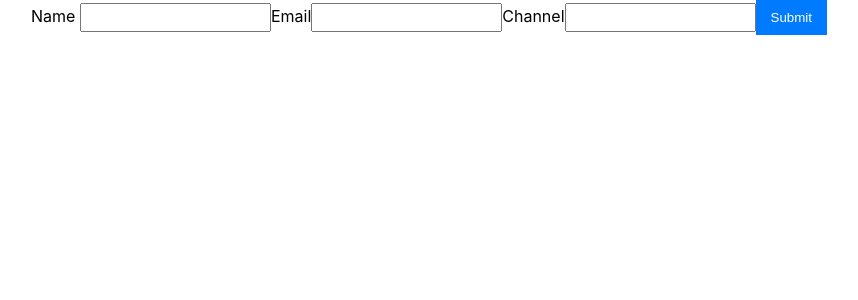
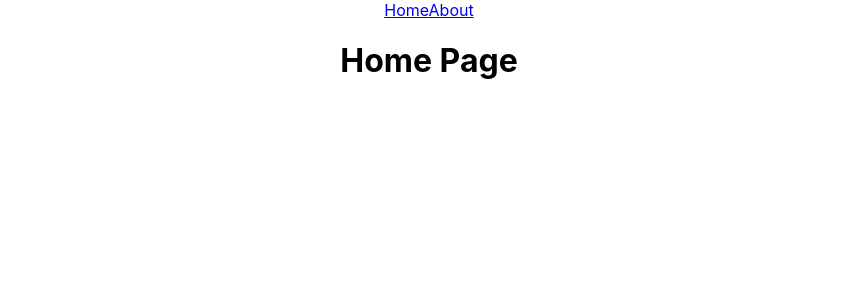
Before and after one commit to chandiosamad07/ead, a React (Create React App) app: page / in a window 1280 px wide. Shown: the top 300 px of the page, without its empty margins (211-1069 px from the left). Built offline with nearby package versions, Linux system fonts and the light colour scheme.

Commit message:
Ract ROuting

```diff
--- a/package.json
+++ b/package.json
@@ -10,6 +10,7 @@
     "formik": "^2.2.9",
     "react": "^18.2.0",
     "react-dom": "^18.2.0",
+    "react-router-dom": "^6.11.2",
     "react-scripts": "5.0.1",
     "web-vitals": "^2.1.4"
   },
--- a/src/App.js
+++ b/src/App.js
@@ -24,11 +24,20 @@ import MouseContainer from "./Hooks/MouseContainer";
 import DataFecting from "./Hooks/DataFecting";
 import YoutubeForm from "./Forms/YoutubeForm";
 import TodoList from "./TodoList";
+import Home from "./Router/Home";
+import { Routes ,Route } from 'react-router-dom';
+import About from "./Router/About";
+import NavBar from "./Router/NavBar";
 function App() {
   return (
     <div className="App">
+    <NavBar></NavBar>
+    <Routes>
+      <Route path ='/' element = {<Home />}></Route>
+      <Route path ='/about' element = {<About />}></Route>
+    </Routes>
 
-     <YoutubeForm></YoutubeForm>
+     {/* <YoutubeForm></YoutubeForm>  */}
       {/* <DataFecting /> */}
       {/* <MouseContainer></MouseContainer> */}
       {/* <HookMouse /> */}
--- /dev/null
+++ b/src/Router/About.js
@@ -0,0 +1,11 @@
+import React from 'react'
+
+function About() {
+  return (
+
+      <h2>about us</h2>
+
+  )
+}
+
+export default About
--- /dev/null
+++ b/src/Router/Home.js
@@ -0,0 +1,11 @@
+import React from 'react'
+
+function Home() {
+  return (
+    <div>
+      <h1>Home Page </h1>
+    </div>
+  )
+}
+
+export default Home
--- /dev/null
+++ b/src/Router/NavBar.js
@@ -0,0 +1,14 @@
+import React from 'react'
+import {Link} from 'react-router-dom'
+function NavBar() {
+  return (
+
+      <nav>
+        <Link to='/'>Home</Link>
+        <Link to='about'>About</Link>
+      </nav>
+
+  )
+}
+
+export default NavBar
--- a/src/index.js
+++ b/src/index.js
@@ -3,11 +3,14 @@ import ReactDOM from 'react-dom/client';
 import './index.css';
 import App from './App';
 import reportWebVitals from './reportWebVitals';
+import { BrowserRouter } from 'react-router-dom';
 
 const root = ReactDOM.createRoot(document.getElementById('root'));
 root.render(
   <React.StrictMode>
+    <BrowserRouter>
     <App />
+    </BrowserRouter>
   </React.StrictMode>
 );
 
```
Also changed, not shown: 1 other file (tests, documents, lock files or other folders).
